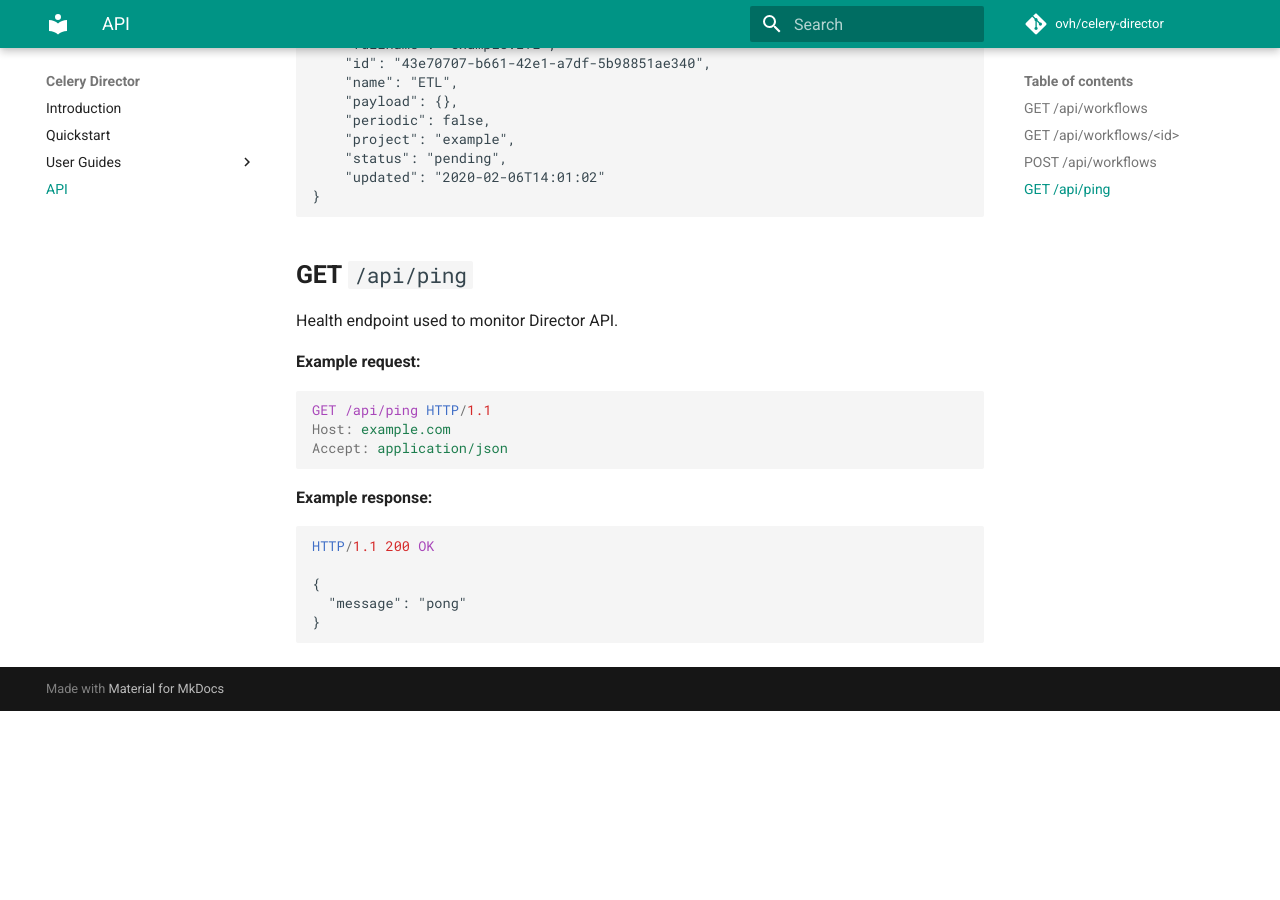
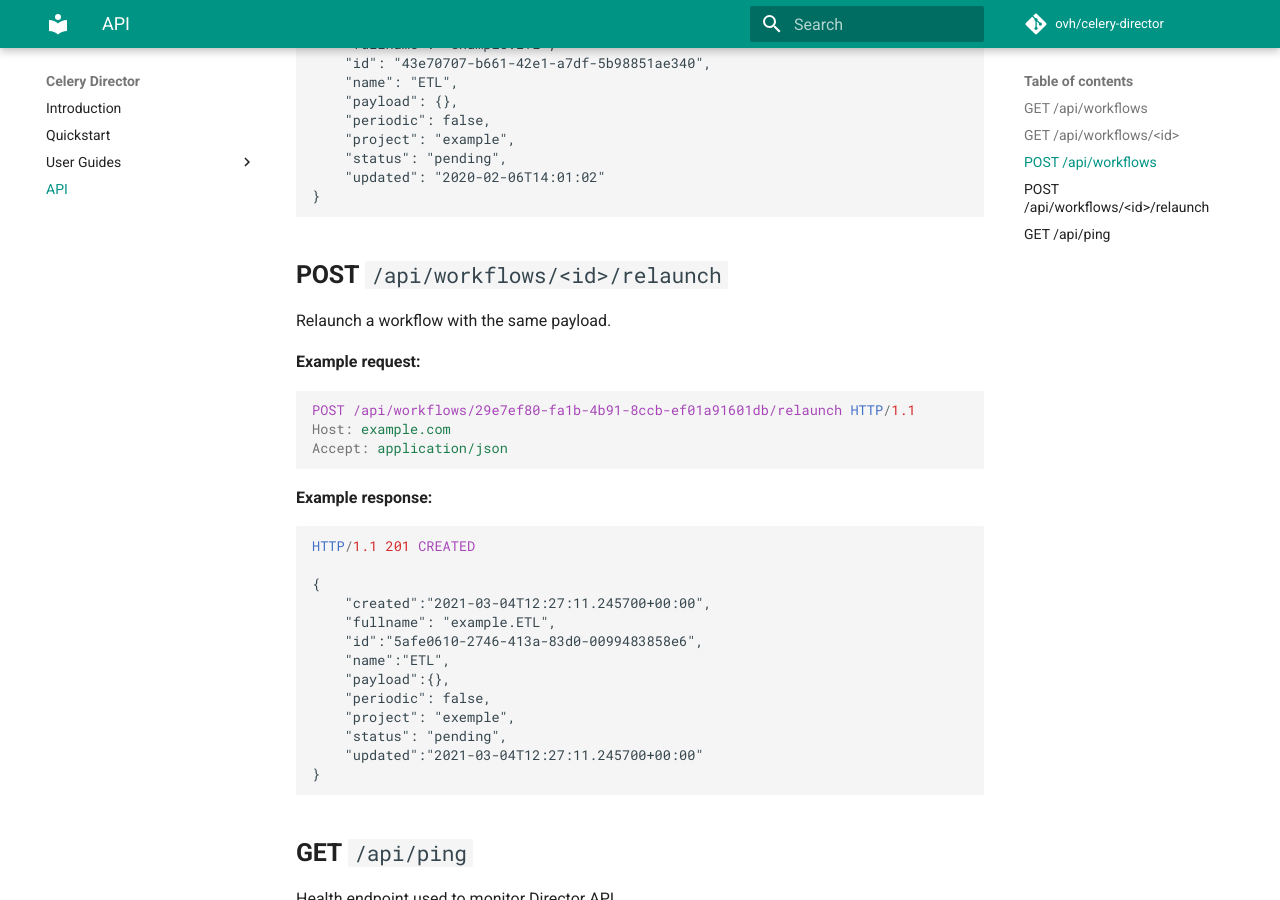
Before and after one commit to ovh/celery-director, an MkDocs documentation site: the page built from docs/docs/api.md, in a window 1280 px wide and 900 px high, scrolled down 2555 px. Built offline with MkDocs 1.6.1 and Material for MkDocs 9.7.7, drawn with Linux system fonts in a browser that asks for light colours; comment, search, counter and statistics services are not loaded; before the commit the page ends 3266 px from its top, so only the background shows below that.

Commit message:
docs(api): add api relaunch workflow endpoint
Add documentation for relaunch workflow api

    Signed-off-by: Paulin Charliquart <paulincharliquart@gmail.com>

````diff
--- a/docs/docs/api.md
+++ b/docs/docs/api.md
@@ -137,6 +137,38 @@ HTTP/1.1 201 CREATED
 }
 ```
 
+
+## **POST** `/api/workflows/<id>/relaunch`
+
+Relaunch a workflow with the same payload.
+
+**Example request:**
+
+```
+POST /api/workflows/29e7ef80-fa1b-4b91-8ccb-ef01a91601db/relaunch HTTP/1.1
+Host: example.com
+Accept: application/json
+```
+
+**Example response:**
+
+```
+HTTP/1.1 201 CREATED
+
+{
+    "created":"2021-03-04T12:27:11.245700+00:00",
+    "fullname": "example.ETL",
+    "id":"5afe0610-2746-413a-83d0-0099483858e6",
+    "name":"ETL",
+    "payload":{},
+    "periodic": false,
+    "project": "exemple",
+    "status": "pending",
+    "updated":"2021-03-04T12:27:11.245700+00:00"
+}
+
+```
+
 ## **GET** `/api/ping`
 
 Health endpoint used to monitor Director API.
````
